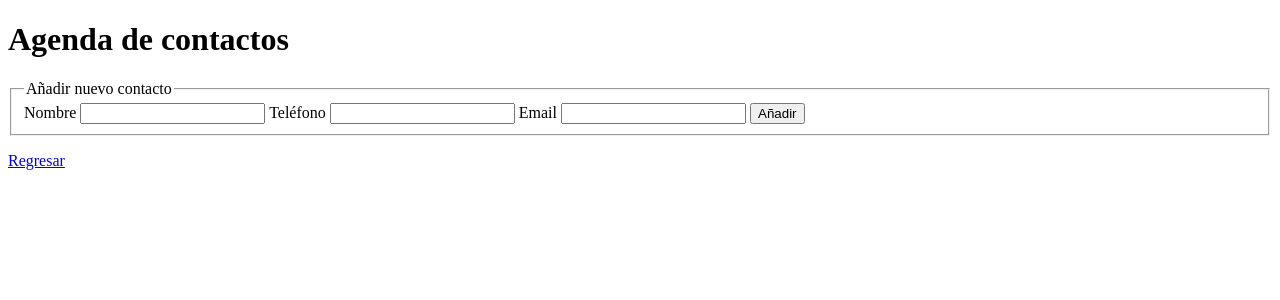
After one commit to andrescondo/python_programs, a Flask app: page /add in a window 1280 px wide. The commit adds this page. Shown: the top 300 px of the page. Run offline with Flask 2, Linux system fonts and the light colour scheme.

Commit message:
manejo de datos, añadidos en base de datos

```diff
--- /dev/null
+++ b/servidor/appengine_server/contact_model.py
@@ -0,0 +1,6 @@
+from google.appengine.ext import ndb
+
+class Contact(ndb.Model):
+    name = ndb.StringProperty()
+    phone = ndb.StringProperty()
+    email = ndb.StringProperty()
--- a/servidor/appengine_server/main.py
+++ b/servidor/appengine_server/main.py
@@ -1,14 +1,26 @@
 # -*- coding: utf-8 -*-
 
-from flask import Flask,render_template
+from flask import Flask,render_template, request
+from contact_model import Contact
 app = Flask(__name__)
 
 
-@app.route('/')
-def hola():
-    return render_template('index.html')
-    # la carpeta donde se manda, debe llamarse "templates", en caso de no poner el nombre correcto el programa no correra
+@app.route(r'/', methods=['GET'])
+def contact_book():
+    return render_template('contact_book.html')
 
+
+@app.route(r'/add', methods=['GET','POST'])
+def add_contact():
+
+    if request.form:
+        contact = Contact(name=request.form.get('name'),
+                          phone=request.form.get('phone'),
+                          email=request.form.get('email') )
+
+        contact.put()
+
+    return render_template('add_contacts.html')
 
 
 if __name__ == '__main__':
--- /dev/null
+++ b/servidor/appengine_server/templates/add_contacts.html
@@ -0,0 +1,26 @@
+{% extends 'index.html' %}
+
+{% block body %}
+<form action="/add" method="post">
+  <fieldset>
+    <legend>Añadir nuevo contacto</legend>
+
+    <label for="name">Nombre</label>
+    <input id="name" name="name" type="text">
+
+    <label for="phone">Teléfono</label>
+    <input type="text" name="phone" id="phone">
+
+    <label for="email">Email</label>
+    <input type="email" name="email" id="email">
+
+    <button type="submit" name="button">Añadir</button>
+  </fieldset>
+
+</form>
+
+<p>
+  <a href="/">Regresar</a>
+</p>
+
+{% endblock %}
--- a/servidor/appengine_server/templates/contact_book.html
+++ b/servidor/appengine_server/templates/contact_book.html
@@ -1,5 +1,9 @@
+{% extends 'index.html' %}
+
 {% block body %}
+<p>
+  <a href= "/add" >Añadir contacto</a>
+</p>
 
-  <p>Hola estoy dentro del bloque</p>
 
 {% endblock %}
--- a/servidor/appengine_server/templates/index.html
+++ b/servidor/appengine_server/templates/index.html
@@ -5,8 +5,9 @@
     <title>Agenda de contactos</title>
   </head>
   <body>
-      <h1>Hola Agenda de contactos</h1>
+      <h1>Agenda de contactos</h1>
 
-      {% block body %}  {% endblock %}
+      {% block body %}
+      {% endblock %}
   </body>
 </html>
```
Also changed, not shown: 3 other files.
